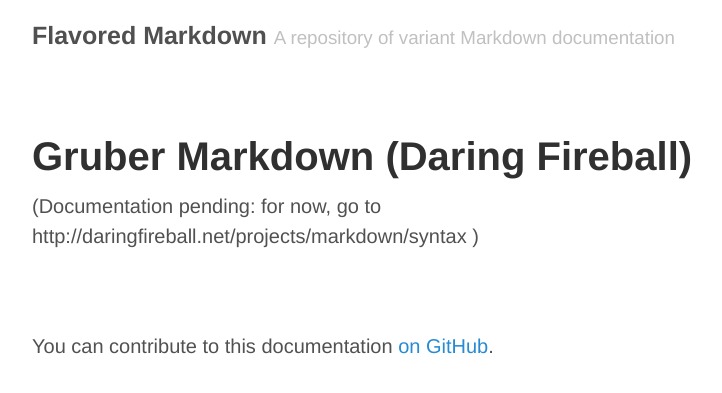
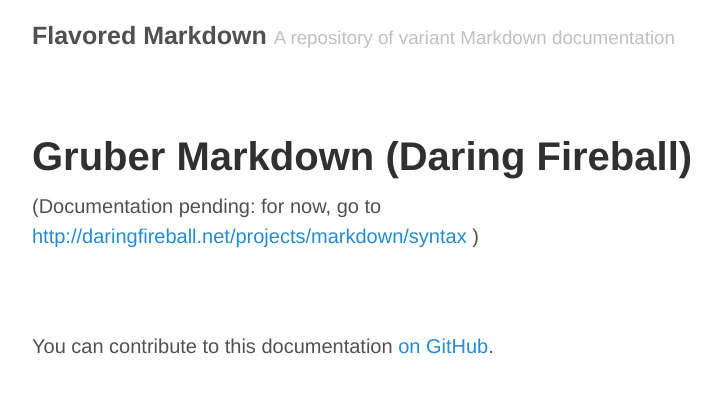
Before and after one commit to flmd/flmd.github.io, a Jekyll site: the page built from _flavors/gruber.md, in a window 1280 px wide. Shown: the top 393 px of the page, without its empty margins (248-970 px from the left). Built offline with Jekyll 4.4.1, drawn with Linux system fonts in a browser that asks for light colours.

Commit message:
Hyperlink?

```diff
--- a/_flavors/gruber.md
+++ b/_flavors/gruber.md
@@ -2,4 +2,4 @@
 title: Gruber Markdown (Daring Fireball)
 ---
 
-(Documentation pending: for now, go to http://daringfireball.net/projects/markdown/syntax )
+(Documentation pending: for now, go to <http://daringfireball.net/projects/markdown/syntax> )
```
Also changed, not shown: _flavors/github.md (+1 -1 lines), _flavors/standard.md (+1 -1 lines), _flavors/vfmd.md (+1 -1 lines).
